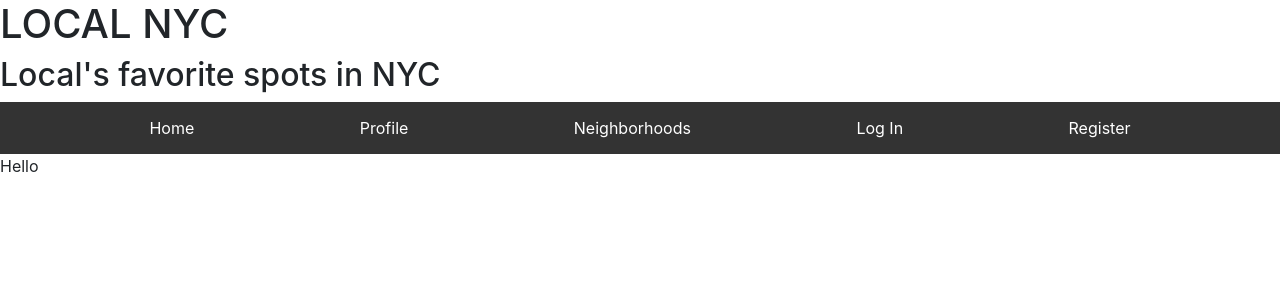
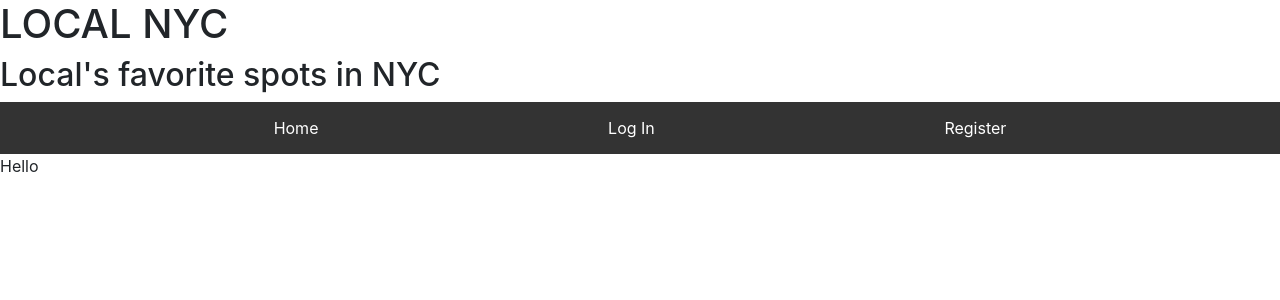
Before and after one commit to wlcreate/LOCAL-NYC, a React (Create React App) app in the folder local_nyc_frontend/: page / in a window 1280 px wide. Shown: the top 300 px of the page. Built offline with nearby package versions, Linux system fonts and the light colour scheme.

Commit message:
adds logic to navbar

```diff
--- a/local_nyc_frontend/src/App.js
+++ b/local_nyc_frontend/src/App.js
@@ -141,12 +141,22 @@ class App extends React.Component {
         }
       }
 
+      handleLogOut = () => {
+        this.setState({
+          user: {},
+          token: "",
+          neighborhood_id: "",
+          spot_id: ""
+        })
+        localStorage.clear()
+      }
+
   render() {
     return (
       <div className="App">
         <header className="App-header">
         <Header />
-        <Navbar />
+        <Navbar token={this.state.token} handleLogOut={this.handleLogOut}/>
         </header>
         <Switch>
           <Route path="/" exact component={Home}/>
--- a/local_nyc_frontend/src/Components/navbar.jsx
+++ b/local_nyc_frontend/src/Components/navbar.jsx
@@ -1,9 +1,45 @@
 import React from 'react';
 import {NavLink} from 'react-router-dom';
 
-const Navbar = () => {
+const Navbar = (props) => {
+
+    let handleClick = () => {
+        props.handleLogOut()
+    }
+
     return (
-            <ul className="nav">
+        <div>
+            {
+                props.token
+                ?
+                <ul className="nav">
+                    <li>
+                        <NavLink to="/">Home</NavLink>
+                    </li>
+                    <li>
+                        <NavLink to="/profile">Profile</NavLink>
+                    </li>
+                    <li>
+                        <NavLink to="/neighborhoods">Neighborhoods</NavLink>
+                    </li>
+                    <li onClick={handleClick}>
+                        <NavLink to="/">Log Out</NavLink>
+                    </li>
+                </ul>
+                :
+                <ul className="nav">
+                <li>
+                    <NavLink to="/">Home</NavLink>
+                </li>
+                <li>
+                    <NavLink to="/login">Log In</NavLink>
+                </li>
+                <li>
+                    <NavLink to="/register">Register</NavLink>
+                </li>
+            </ul>
+            }
+            {/* <ul className="nav">
                 <li>
                     <NavLink to="/">Home</NavLink>
                 </li>
@@ -19,7 +55,9 @@ const Navbar = () => {
                 <li>
                     <NavLink to="/register">Register</NavLink>
                 </li>
-            </ul>
+            </ul> */}
+        </div>
+
 
     )
 }
```
